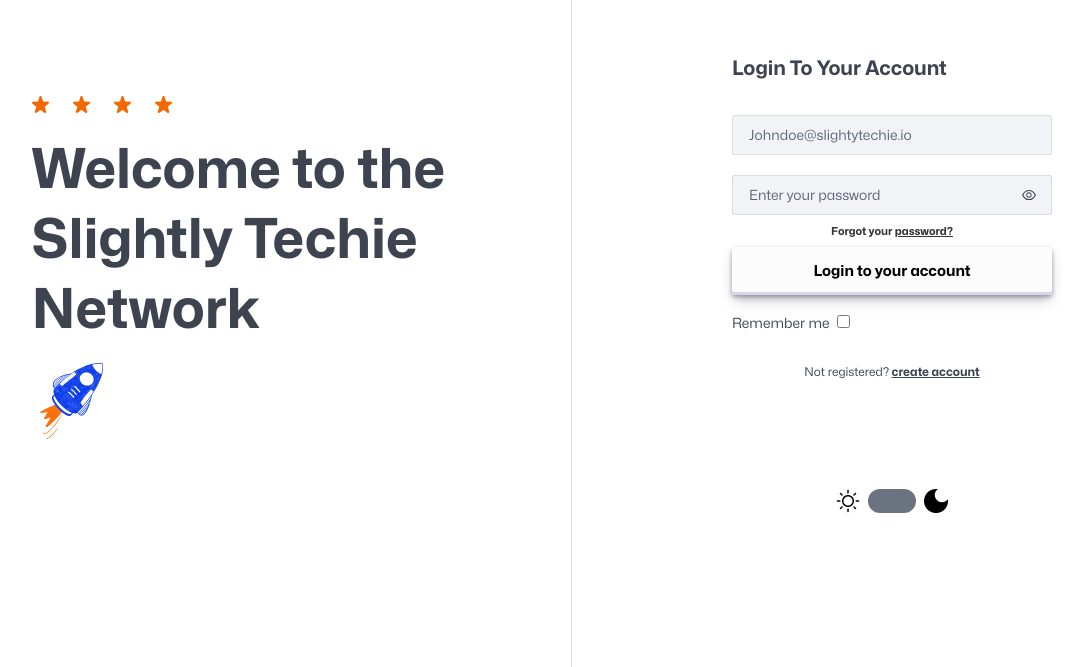
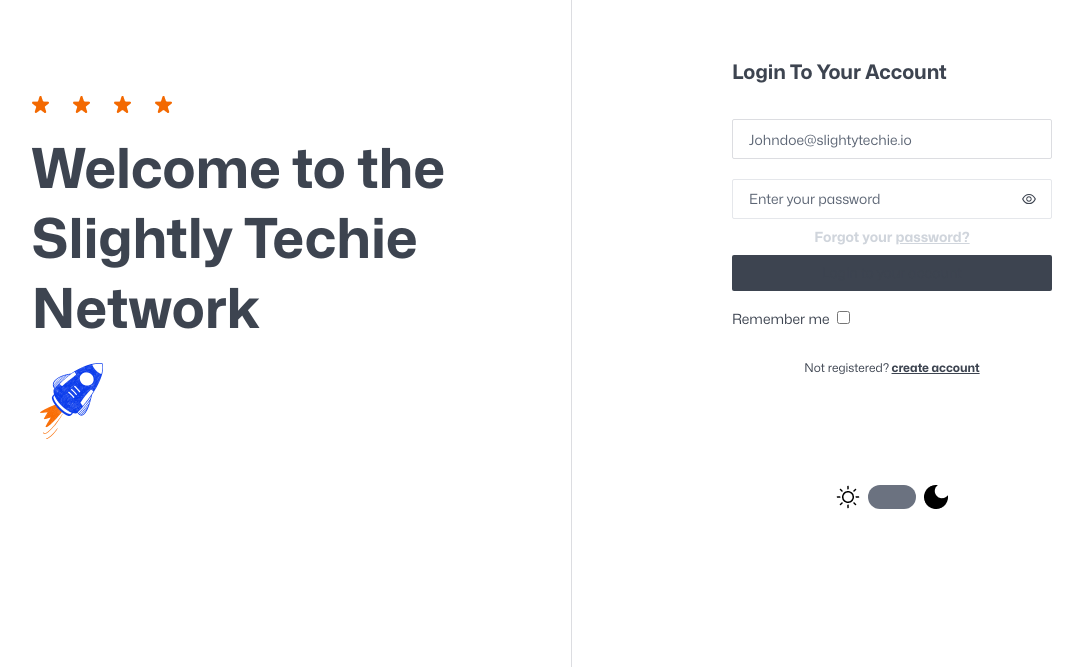
Before and after one commit to Slightly-Techie/crm-web, a Next.js app: page /login in a window 1280 px wide. Shown: the part 133-800 px from the top of the page, without its empty margins (68-1155 px from the left). Built offline with nearby package versions, Linux system fonts and the light colour scheme; no server answers.

Commit message:
remove absolute url and add new ui

```diff
--- a/src/app/globals.css
+++ b/src/app/globals.css
@@ -21,7 +21,6 @@
   display: inline-flex;
   font-weight: 600;
   width: 20rem;
-  height: 48px;
   justify-content: center;
   line-height: 1;
   list-style: none;
--- a/src/app/login/page.tsx
+++ b/src/app/login/page.tsx
@@ -87,7 +87,7 @@ export default function Login() {
                     pattern: REGEXVALIDATION.email,
                   })}
                   style={{ borderColor: errors.email ? "#b92828" : "" }}
-                  className="bg-[#F1F3F7] dark:bg-[#1E1E1E] border-st-edge dark:border-st-edgeDark rounded-sm border-[1.8px] h-[40px] w-[20rem] placeholder:text-[14px] dark:placeholder:text-st-edgeDark placeholder:text-[#5D6675] pl-4 focus:outline-none dark:focus:border-white focus:border-[#3D4450]"
+                  className=" border-st-edge dark:border-st-subTextDark bg-transparent rounded-sm border-[1.8px] h-[40px] w-[20rem] placeholder:text-[14px] dark:placeholder:text-st-edgeDark placeholder:text-[#5D6675] pl-4 focus:outline-none dark:focus:border-white focus:border-[#3D4450]"
                   type="email"
                   name="email"
                   placeholder="Johndoe@slightytechie.io"
@@ -99,7 +99,7 @@ export default function Login() {
                 )}
               </div>
               <>
-                <div className="flex items-center justify-between bg-[#F1F3F7] dark:bg-[#1E1E1E] border-st-edge dark:border-st-edgeDark rounded-sm border-[1.8px] h-[40px] w-[20rem] pl-4 ">
+                <div className="flex items-center justify-between bg-transparent dark:border-st-edge rounded-sm border-[1.8px] h-[40px] w-[20rem] pl-4 ">
                   <input
                     {...register("password", {
                       required: true,
@@ -107,7 +107,7 @@ export default function Login() {
                       max: 25,
                     })}
                     style={{ borderColor: errors.password ? "#b92828" : "" }}
-                    className="bg-[#F1F3F7] dark:bg-[#1E1E1E] placeholder:text-[14px] dark:placeholder:text-st-edgeDark placeholder:text-[#5D6675] w-[85%] focus:outline-none dark:focus:border-white focus:border-[#3D4450]"
+                    className="placeholder:text-[14px] dark:placeholder:text-st-edgeDark placeholder:text-[#5D6675] w-[85%] focus:outline-none dark:focus:border-white bg-transparent focus:border-[#3D4450]"
                     type={showPassword ? "text" : "password"}
                     name="password"
                     placeholder="Enter your password"
@@ -138,19 +138,18 @@ export default function Login() {
                   </p>
                 )}
               </>
-              <p className="my-2 text-st-edgeDark text-[11px] font-bold">
+              <p className="my-2 text-st-subTextDark text-sm font-bold">
                 Forgot your{" "}
                 <Link
                   className="font-bold hover:text-st-gray-400"
-                  href="/user/forgot-password"
+                  href="/users/forgot-password"
                 >
                   <u>password?</u>
                 </Link>
               </p>
 
               <button
-                className="bg-[#3D4450] font-monalisa dark:bg-white text-st-bg text-sm dark:text-black hover:bg-[#525b6c] rounded-sm flex items-center justify-center w-full h-[48px]"
-                id="btn"
+                className="bg-[#3D4450] font-monalisa rounded-sm dark:bg-white text-st-bg text-sm dark:text-black hover:bg-[#525b6c] py-2 flex items-center justify-center w-full "
                 type="submit"
                 disabled={isRequestSent}
               >
--- a/src/app/users/forgot-password/page.tsx
+++ b/src/app/users/forgot-password/page.tsx
@@ -29,7 +29,10 @@ export default function ForgotPassword() {
   const onSubmit = (data: ForgotPasswordField) => {
     setStatus("loading");
     axios
-      .post("https://crm-api.fly.dev/api/v1/users/forgot-password", data)
+      .post(
+        `${process.env.NEXT_PUBLIC_API_URL}/api/v1/users/forgot-password`,
+        data
+      )
       .then((res) => {
         setStatus("success");
       })
--- a/src/app/users/reset-password/new-password/page.tsx
+++ b/src/app/users/reset-password/new-password/page.tsx
@@ -33,7 +33,10 @@ export default function CreateNewPassword() {
       token: token,
     };
     axios
-      .post("https://crm-api.fly.dev/api/v1/users/reset-password", payload)
+      .post(
+        `${process.env.NEXT_PUBLIC_API_URL}/api/v1/users/reset-password`,
+        payload
+      )
       .then((res) => {
         toast.success(res.data.message);
         setTimeout(() => {
```
